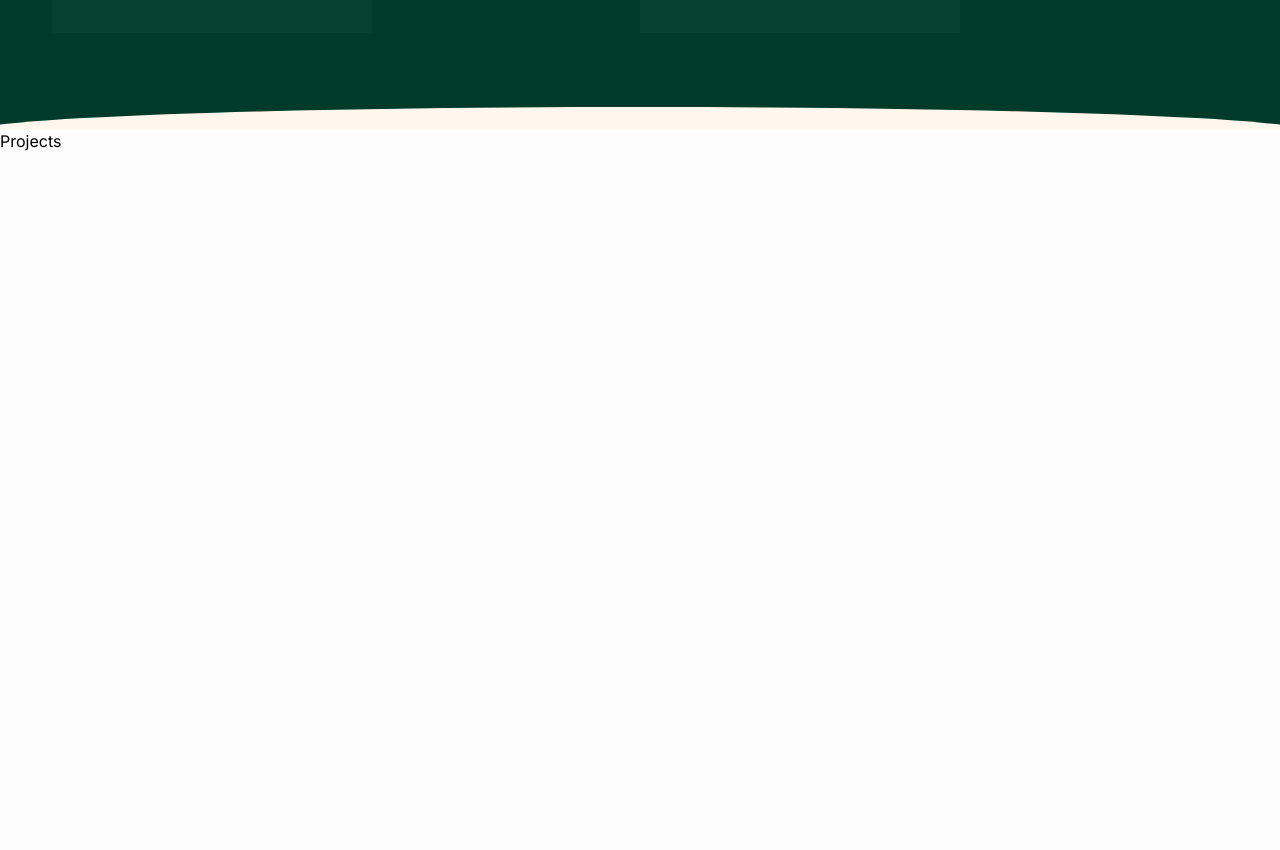
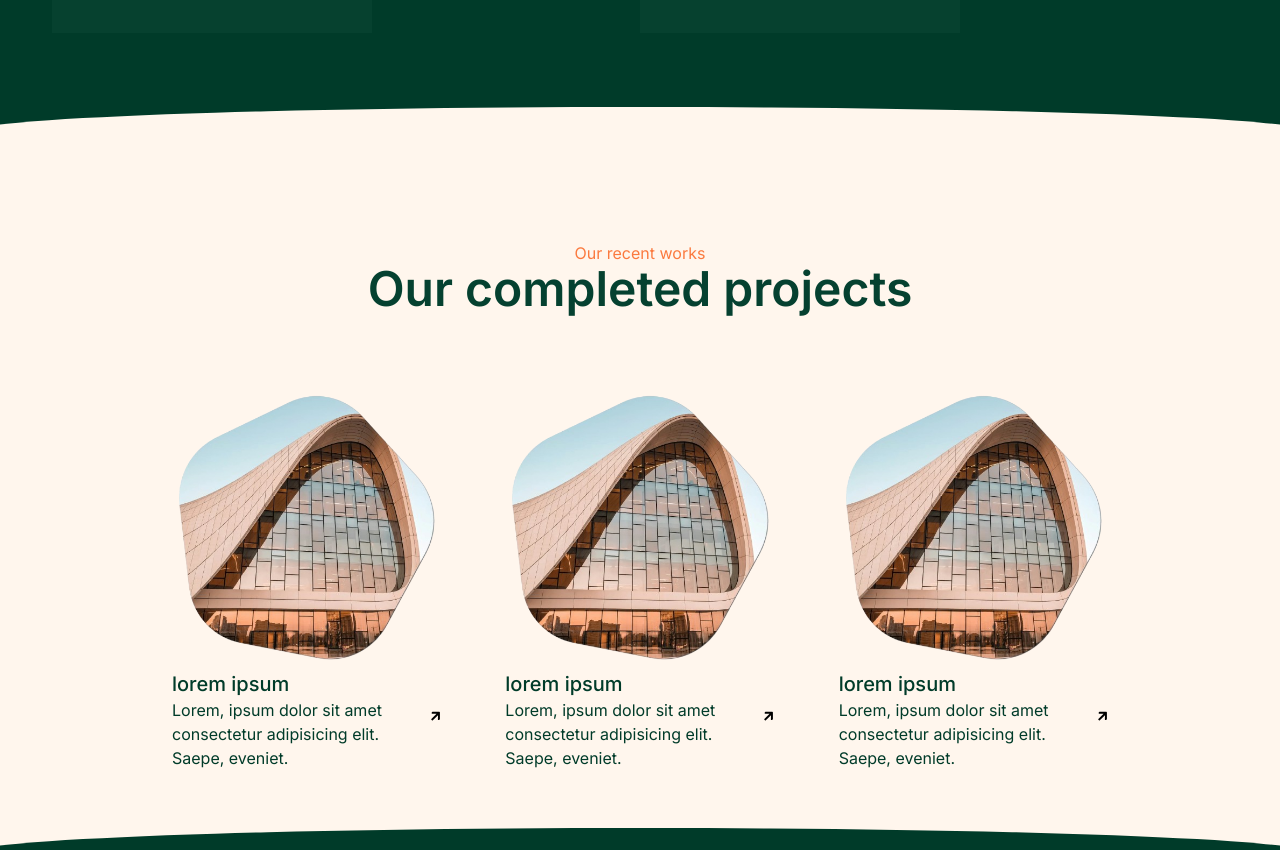
Before and after one commit to zablon-oigo/architect, a React (Vite) app: page / in a window 1280 px wide. Shown: the part 2421-3271 px from the top of the page. Before the commit the page ends 2574 px from the top, so only its background shows below. Built offline with nearby package versions, Linux system fonts and the light colour scheme.

Commit message:
Adding projects card

```diff
--- a/src/components/Projects.jsx
+++ b/src/components/Projects.jsx
@@ -1,6 +1,45 @@
+import {MdOfflineBolt} from 'react-icons/md'
+import {SiHackthebox} from 'react-icons/si'
+import {IoIosArrowUp, IoMdArrowDropright} from 'react-icons/io'
+import {FaArrowUp, FaStackOverflow} from 'react-icons/fa'
+import {TbVectorBezierCircle} from 'react-icons/tb'
+import { BiLoaderCircle } from 'react-icons/bi'
+import image from '../assets/image.png'
+
+
 function Projects() {
+    const Card=({img,title,desc})=>{
+        return (
+            <div className="lg:pb-0 pb-4 w-full transform transition ease-out duration-300 hover:scale-[1.03]">
+                <img src={img} alt="" className="mx-auto lg:w-full md:w-52" />
+                <div className="flex items-center justify-between mx-auto md:w-auto w-60">
+                    <span className="text-[#003b29] pt-2">
+                        <p className="text-xl font-medium">{title}</p>
+                        <p className="">{desc}</p>
+                    </span>
+                    <FaArrowUp className='text-2xl rotate-45'/>
+                </div>
+            </div>
+        )
+    }
   return (
-    <div>Projects</div>
+    <div className='relative overflow-hidden bg-[#fff6ed] lg:py-20 py-8'>
+        <div className="h-[50px] bg-[#003b29] absolute -bottom-7 -left-[30px] -right-[30px] py-3 px-[30px] rounded-[50%]"></div>
+        <div className="xl:w-[1200px] max-w-[75%] mx-auto px-3 pt-8">
+            <section className="relative py-8 lg:py-0">
+                <p className="text-center text-[#fb7a3f] ">Our recent works</p>
+                <h1 className="text-center text-[#054130] lg:text-5xl text-xl font-semibold">
+                    Our completed projects
+                </h1>
+                <div className="items-center justify-between pt-8 md:flex lg:pt-20 gap-x-16">
+                    <Card img={image} title={'lorem ipsum'} desc={'Lorem, ipsum dolor sit amet consectetur adipisicing elit. Saepe, eveniet.'}/>
+
+                    <Card img={image} title={'lorem ipsum'} desc={'Lorem, ipsum dolor sit amet consectetur adipisicing elit. Saepe, eveniet.'}/>
+                    <Card img={image} title={'lorem ipsum'} desc={'Lorem, ipsum dolor sit amet consectetur adipisicing elit. Saepe, eveniet.'}/>
+                </div>
+            </section>
+        </div>
+    </div>
   )
 }
 
```
